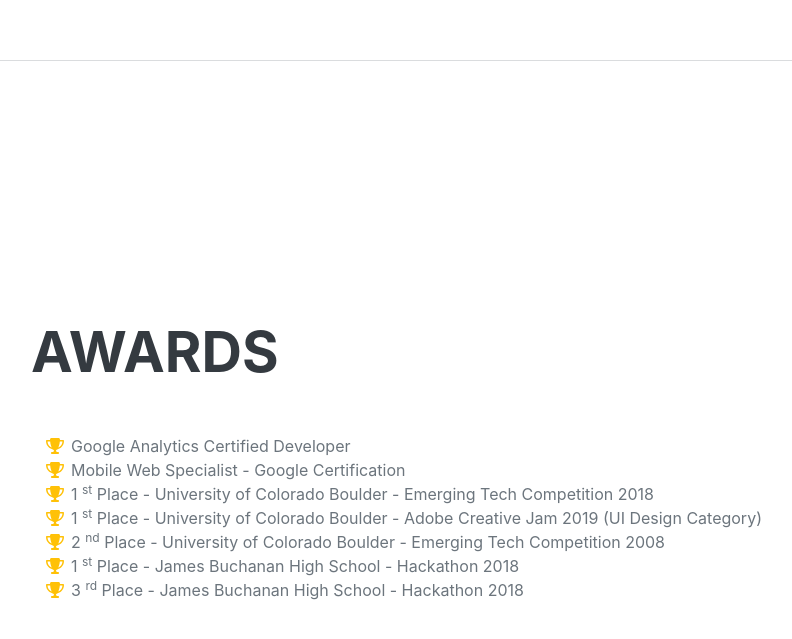
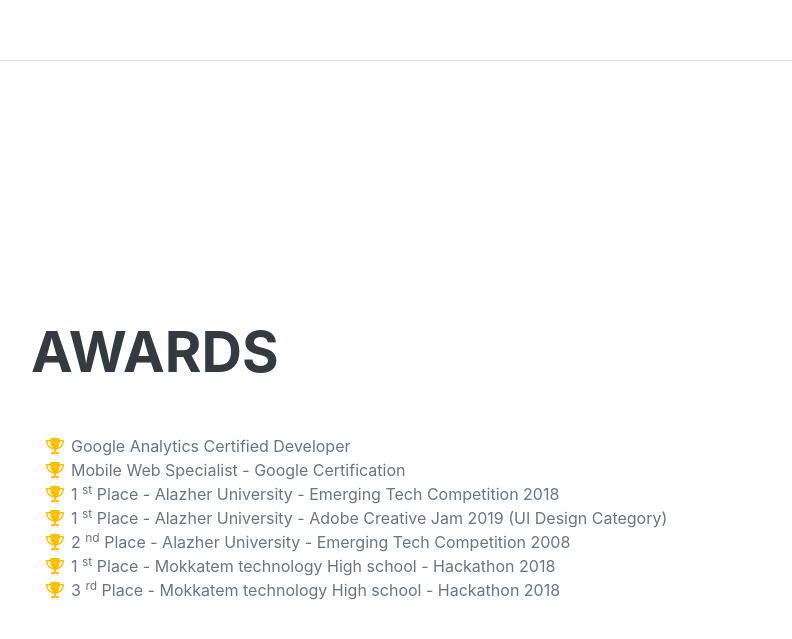
Before and after one commit to AbdulrahmanMohameed/my-web-, a plain HTML site: page index.html in a window 1280 px wide. Shown: the part 4349-4988 px from the top of the page, without its empty margins (289-1081 px from the left). Drawn offline with nearby package versions, Linux system fonts and the light colour scheme; a web font is replaced by a local one.

Commit message:
Update index.html

```diff
--- a/index.html
+++ b/index.html
@@ -187,30 +187,30 @@
                             <span class="fa-li"><i class="fas fa-trophy text-warning"></i></span>
                             1
                             <sup>st</sup>
-                            Place - University of Colorado Boulder - Emerging Tech Competition 2018                        </li>
+                            Place - Alazher University  - Emerging Tech Competition 2018                        </li>
                         <li>
                             <span class="fa-li"><i class="fas fa-trophy text-warning"></i></span>
                             1
                             <sup>st</sup>
-                            Place - University of Colorado Boulder - Adobe Creative Jam 2019 (UI Design Category)
+                            Place - Alazher University  - Adobe Creative Jam 2019 (UI Design Category)
                         </li>
                         <li>
                             <span class="fa-li"><i class="fas fa-trophy text-warning"></i></span>
                             2
                             <sup>nd</sup>
-                            Place - University of Colorado Boulder - Emerging Tech Competition 2008
+                            Place - Alazher University  - Emerging Tech Competition 2008
                         </li>
                         <li>
                             <span class="fa-li"><i class="fas fa-trophy text-warning"></i></span>
                             1
                             <sup>st</sup>
-                            Place - James Buchanan High School - Hackathon 2018
+                            Place - Mokkatem technology High school  - Hackathon 2018
                         </li>
                         <li>
                             <span class="fa-li"><i class="fas fa-trophy text-warning"></i></span>
                             3
                             <sup>rd</sup>
-                            Place - James Buchanan High School - Hackathon 2018
+                            Place - Mokkatem technology High school  - Hackathon 2018
                         </li>
                     </ul>
                 </div>
```
